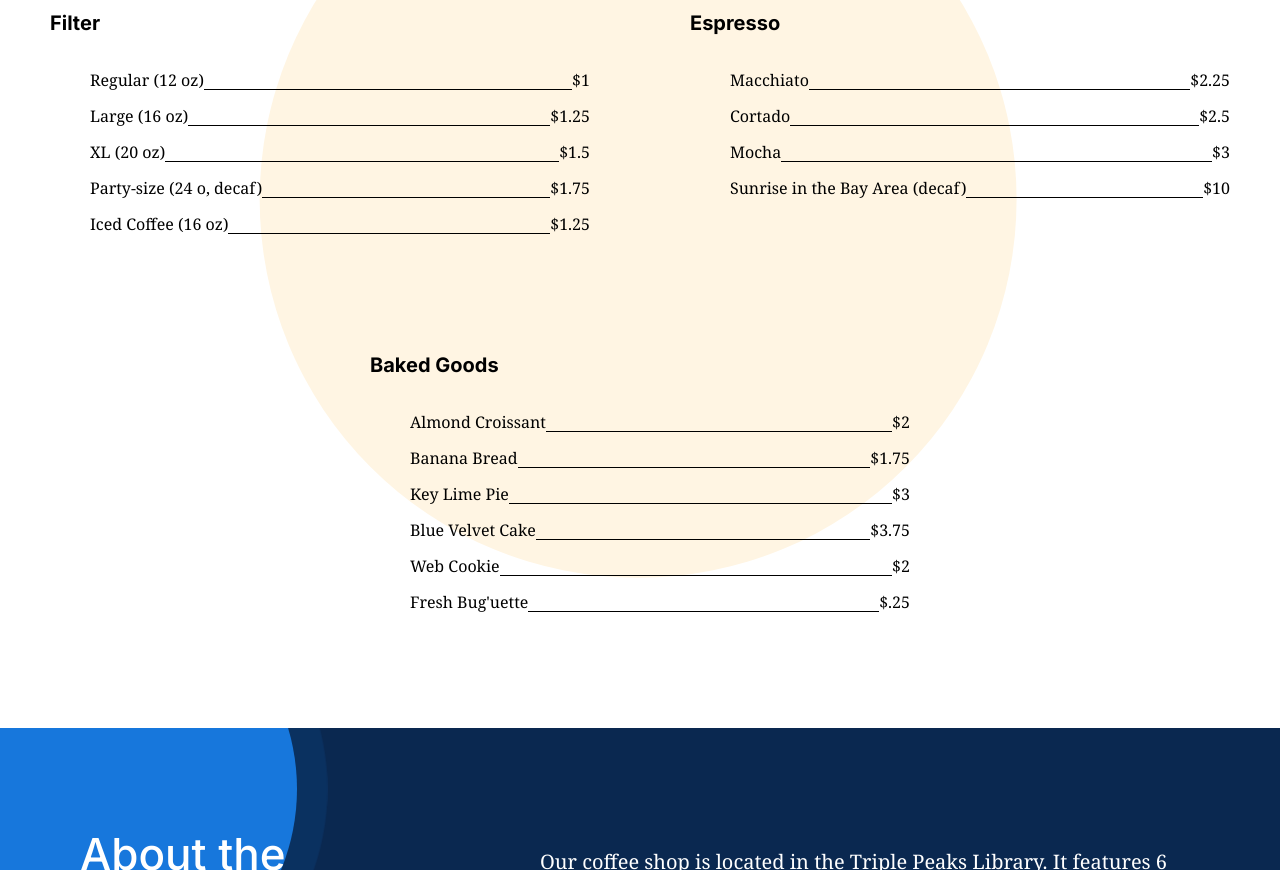
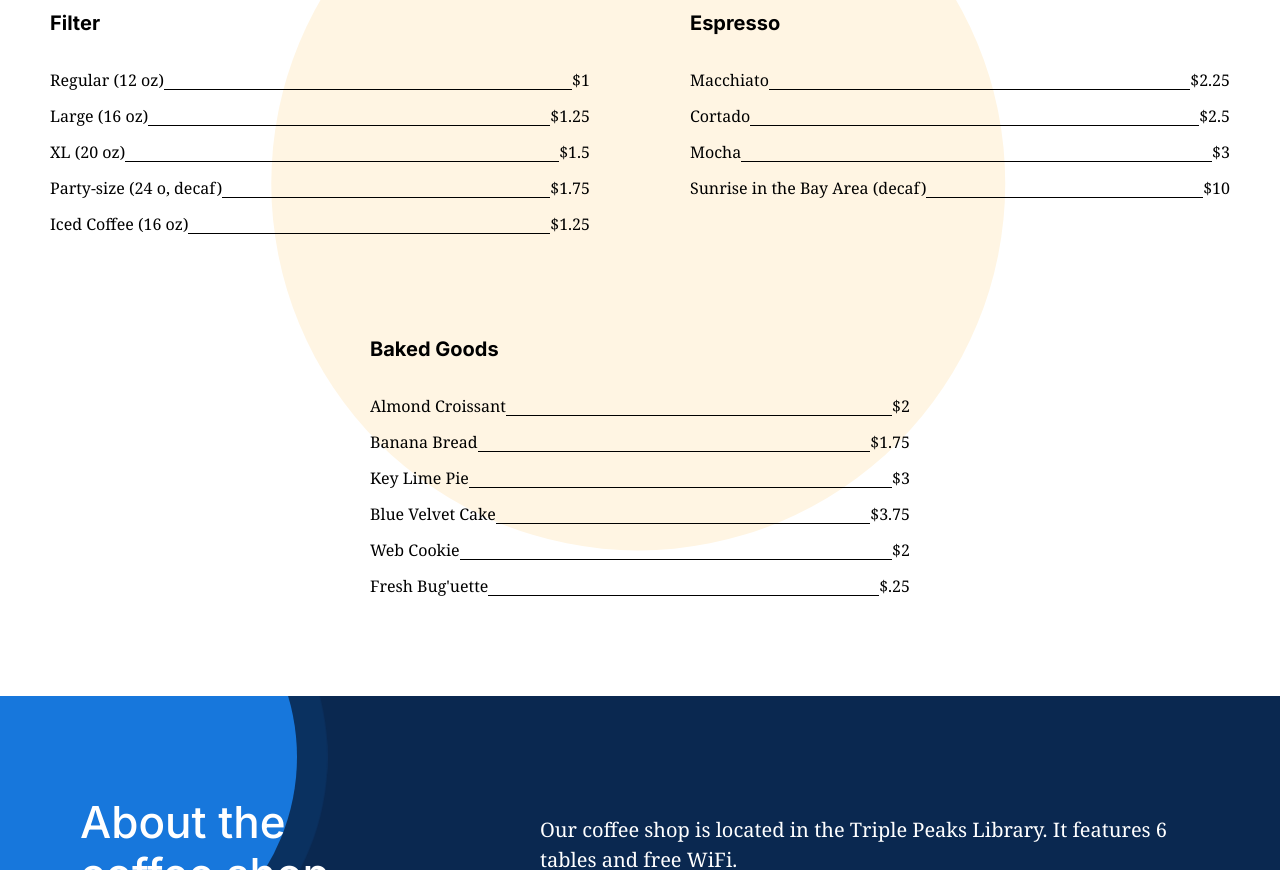
Before and after one commit to JoshRicks/se_project_coffeeshop, a plain HTML site: page index.html in a window 1280 px wide. Shown: the part 2944-3814 px from the top of the page. Drawn offline with Linux system fonts and the light colour scheme.

Commit message:
new update for project

```diff
--- a/blocks/card.css
+++ b/blocks/card.css
@@ -12,20 +12,24 @@
   font-size: 20px;
   line-height: 30px;
 }
-.card__list-item {
-  margin: 0 0 16px;
+.card__list {
+  margin: 0;
+  padding-left: 0;
   display: flex;
-  flex-direction: row;
-  justify-content: space-between;
+  flex-direction: column;
+  gap: 16px;
   font-family: "Noto Serif", "Times New Roman", serif;
   font-style: normal;
   font-weight: normal;
   font-size: 16px;
   line-height: 20px;
 }
-.card__list-item:last-child {
-  margin-bottom: 0;
+.card__list-item {
+  display: flex;
+  flex-direction: row;
+  justify-content: space-between;
 }
+
 .card__list-divider {
   border-bottom: 1px solid #000;
   flex-grow: 1;
```
